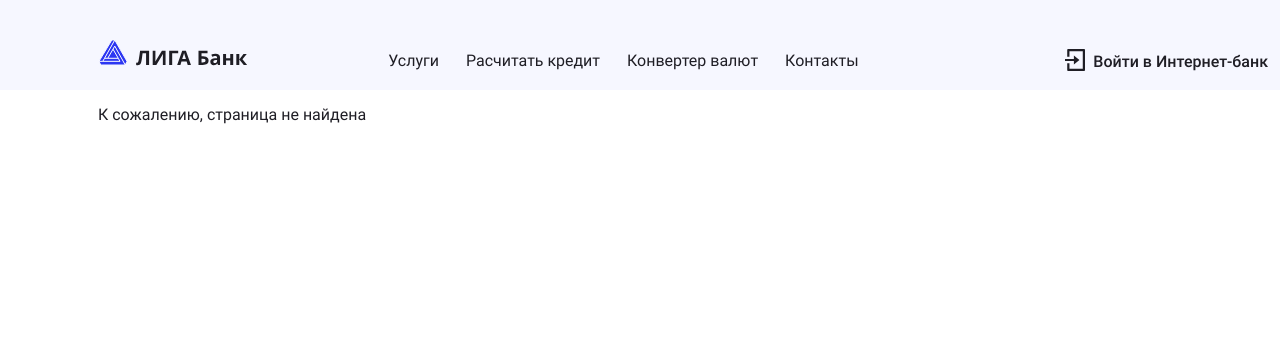
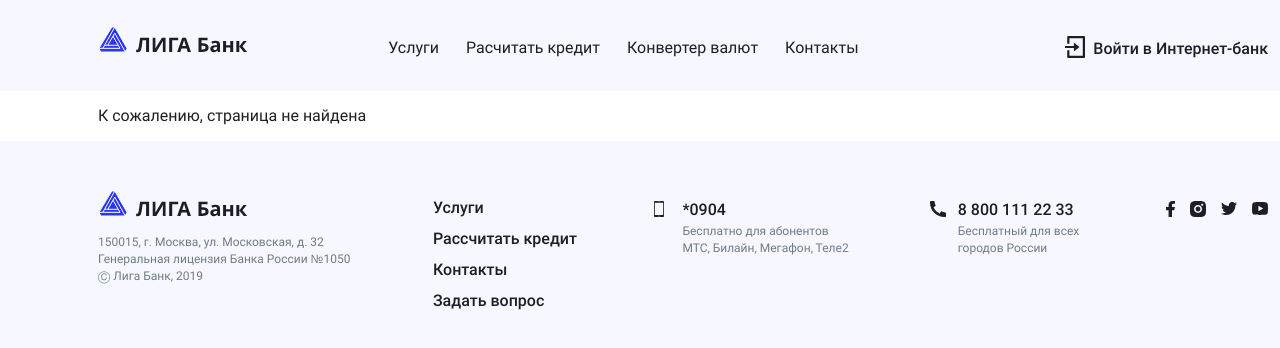
Before and after one commit to mantuok/liga-bank, a React (Create React App) app: page /page-not-found in a window 1280 px wide. Shown: the top 348 px of the page. Built offline with nearby package versions, Linux system fonts and the light colour scheme; a web font is replaced by a local one.

Commit message:
Refactoring

```diff
--- a/src/components/additional-condition/additional-condition.jsx
+++ b/src/components/additional-condition/additional-condition.jsx
@@ -16,7 +16,6 @@
 
   const addCondition = (currentCondition) => {
     changedConditions.push(currentCondition);
-    // additionalConditions.push(currentCondition);
     onAdditionalConditionChange(changedConditions);
   }
 
--- a/src/components/application-sent/application-sent.jsx
+++ b/src/components/application-sent/application-sent.jsx
@@ -29,7 +29,7 @@
     dispatch(ActionCreator.closeApplicationSentPopup());
     dispatch(ActionCreator.clearLoanData());
     document.body.style.overflow = 'scroll';
-  }
+  };
 
   return (
     <section className="calculator_application-sent application-sent">
--- a/src/components/branches/branches.jsx
+++ b/src/components/branches/branches.jsx
@@ -9,14 +9,12 @@
   MapParameters
 } from '../../const';
 
-
 const Branches = () => {
   const branches = useSelector((state) => state.branches);
 
   const isMobile = useMediaQuery({query: `(max-width: ${Viewport.Mobile.MAX})`});
   const isTablet = useMediaQuery({minWidth: Viewport.Tablet.MIN, maxWidth: Viewport.Tablet.MAX});
   const isDesktop = useMediaQuery({query: `(min-width: ${Viewport.Desktop.MIN})`});
-
 
   const renderPlacemarks = (iconSize) => {
     return branches.map((branch) => {
--- a/src/components/calculator/calculator.jsx
+++ b/src/components/calculator/calculator.jsx
@@ -133,6 +133,6 @@
       </div>
     </section>
   )
-}
+};
 
 export default Calculator;
--- a/src/components/cost-amount/cost-amount.jsx
+++ b/src/components/cost-amount/cost-amount.jsx
@@ -91,7 +91,6 @@
     <div className="form__cost-amount cost-amount">
       <label className="cost-amount__label" htmlFor="cost-amount">{LoanMeta[loanType].COST_AMOUNT_LABEL}</label>
       <div className="cost-amount__input-wrapper">
-        {/* <NumberFormat className="cost-amount__input" thousandSeparator=" " suffix={getRubleSuffix(inputData.value)}/> */}
         <button
           className="cost-amount__button cost-amount__button--minus"
           type="button"
--- a/src/components/header/header.jsx
+++ b/src/components/header/header.jsx
@@ -14,6 +14,6 @@
       </div>
     </header>
   )
-}
+};
 
 export default Header;
--- a/src/components/page-not-found/page-not-found.jsx
+++ b/src/components/page-not-found/page-not-found.jsx
@@ -1,6 +1,6 @@
 import React from 'react';
 import Header from '../header/header';
-// import Footer from '../footer/footer';
+import Footer from '../footer/footer';
 
 const PageNotFound = () => {
   return (
@@ -9,7 +9,7 @@
       <section className="page__not-found">
         <p>К сожалению, страница не найдена</p>
       </section>
-      {/* <Footer /> */}
+      <Footer />
     </div>
   );
 };
--- a/src/sass/blocks/branches.scss
+++ b/src/sass/blocks/branches.scss
@@ -4,7 +4,7 @@
   margin-bottom: 95px;
 
   @media (max-width: $max-tablet-width) {
-    margin-bottom: 68px;
+    margin-bottom: 73px;
   }
 
   @media (max-width: $max-mobile-width) {
@@ -35,8 +35,9 @@
 }
 
 .branches__map-wrapper {
-  margin-right: -15px;
-  margin-left:  -16px;
-
-  width: 320px;
+  @media (max-width: $max-mobile-width) {
+    margin-right: -15px;
+    margin-left:  -16px;
+    width: 320px;
+  }
 }
--- a/src/sass/blocks/contacts.scss
+++ b/src/sass/blocks/contacts.scss
@@ -14,6 +14,12 @@
 
 .contacts__short-number {
   margin-right: 67px;
+
+  @media (max-width: $max-tablet-width) {
+    margin-right: 0;
+    margin-bottom: 25px;
+    padding-left: 19px;
+  }
 
   @media (max-width: $max-mobile-width) {
     margin-right: 0;
--- a/src/sass/blocks/header.scss
+++ b/src/sass/blocks/header.scss
@@ -1,6 +1,6 @@
 .header {
-    padding-top: 39px;
-    padding-bottom: 19px;
+  padding-top: 26px;
+  padding-bottom: 33px;
 
   background-color: var(--basic);
 
```
Also changed, not shown: src/sass/blocks/company.scss (+0 -8 lines), src/logo.svg (deleted).
